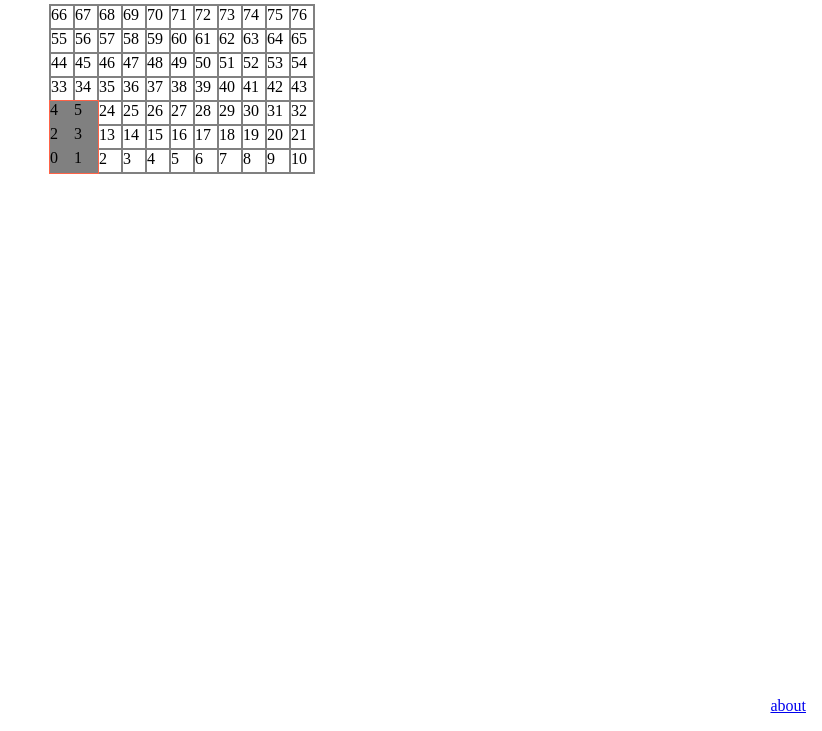
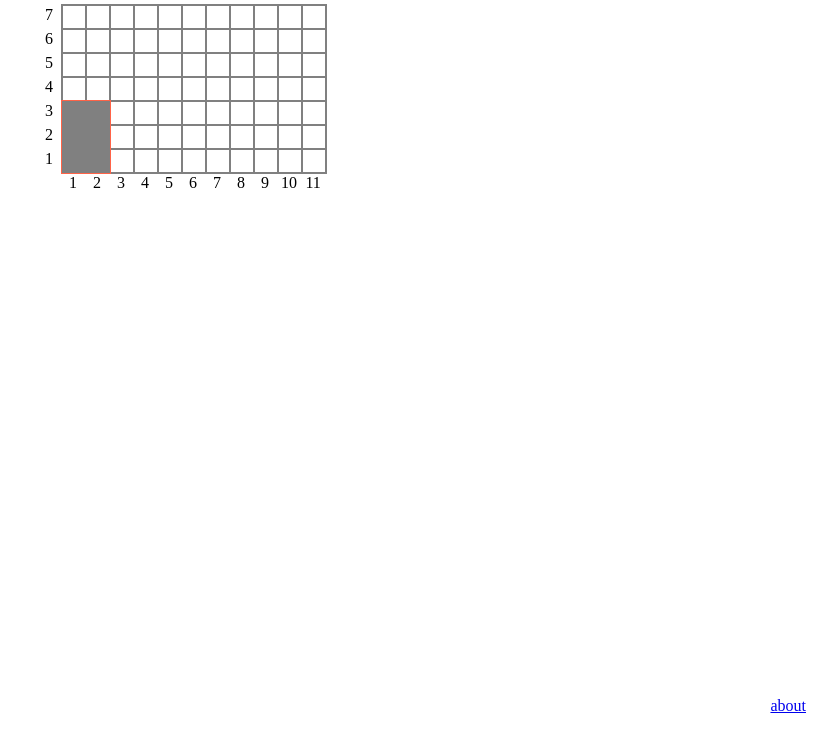
Before and after one commit to woooil/area-model, a plain HTML site: page index.html in a window 1280 px wide. Shown: the part 69-800 px from the top of the page, without its empty margins (458-1280 px from the left). Drawn offline with Linux system fonts and the light colour scheme.

Commit message:
Add axes, add a feature to delete tiles, and remove tile numbers

```diff
--- a/css/style.css
+++ b/css/style.css
@@ -18,7 +18,11 @@ body {
     flex-direction: column;
 }
 
-.grid-width, .grid-height, .tile-width, .tile-height {
+.grid-width,
+.grid-height,
+.tile-width,
+.tile-height,
+.unit {
     font-size: 1rem;
     text-align: center;
 }
@@ -27,36 +31,51 @@ body {
     flex-direction: row;
 }
 
-ul.grid {
+.grid-with-axes {
+    display: grid;
+    grid-template-columns: 1fr 11fr;
+}
+
+.grid {
     list-style-type: none;
     display: grid;
     border: 1px solid gray;
 }
 
 .tile-container {
-    /* background-color: green; */
     display: flex;
     justify-content: center;
     width: 100%;
     height: auto;
 }
 
-ul.tile {
+.tile {
     position: absolute;
     list-style-type: none;
     display: grid;
     box-shadow: 0 0 0 1px tomato;
 }
 
+.x-axis{
+    list-style-type: none;
+    display: flex;
+}
+
+.y-axis{
+    list-style-type: none;
+    display: flex;
+    flex-direction: column-reverse;
+}
+
 .tile-size {
     flex-direction: row;
 }
 
-ul.grid li {
+.grid li {
     border: 1px solid gray;
 }
 
-ul.tile li {
+.tile li {
     background-color: gray;
 }
 
--- a/index.html
+++ b/index.html
@@ -21,8 +21,12 @@
             <span>x</span>
             <input type="number" pattern="\d*" min="1" class="tile-height" placeholder="y">
         </div>
-        <ul class="grid">
-        </ul>
+        <div class="grid-with-axes">
+            <ul class="y-axis">yy</ul>
+            <ul class="grid"></ul>
+            <ul class="origin"></ul>
+            <ul class="x-axis"></ul>
+        </div>
         <div class="tile-container">
         </div>
         <footer><a href="https://github.com/woooil/area-model" class="about">about</a></footer>
--- a/js/main.js
+++ b/js/main.js
@@ -1,6 +1,9 @@
 const gridWidth = document.querySelector(".grid-width");
 const gridHeight = document.querySelector(".grid-height");
-const grid = document.querySelector(".grid");
+const gridWithAxes = document.querySelector(".grid-with-axes");
+const grid = gridWithAxes.querySelector(".grid");
+const xAxis = gridWithAxes.querySelector(".x-axis");
+const yAxis = gridWithAxes.querySelector(".y-axis");
 const tileWidth = document.querySelector(".tile-width");
 const tileHeight = document.querySelector(".tile-height");
 const tileContainer = document.querySelector(".tile-container");
@@ -37,7 +40,7 @@ function init() {
     tileHeight.value = tileSize.height;
     tileWidth.setAttribute("max", MAX_TILE_SIZE);
     tileHeight.setAttribute("max", MAX_TILE_SIZE);
-    setUnits(grid, gridSize);
+    setGrid();
     createTile();
 }
 
@@ -47,20 +50,38 @@ function setUnits(cont, size) {
     cont.innerHTML = "";
     Array(width * height).fill().forEach((_, i) => {
         const li = document.createElement("li");
-        li.innerText = i;
-        li.setAttribute("list-index", i);
-        li.classList.add(`list${i}`);
+        // li.innerText = i;
+        li.setAttribute("unit-index", i);
+        li.classList.add("unit");
         li.style.width = li.style.height = UNIT_SIZE + "rem";
-        cont.insertBefore(li, cont.querySelector(`[list-index='${i - width - i % width}']`));
+        cont.insertBefore(li, cont.querySelector(`[unit-index='${i - width - i % width}']`));
     });
     cont.style.gridTemplateColumns = `repeat(${width}, 1fr)`;
 }
 
-/*
-How a function anchorTile works:
-    A tile finds and remembers the coordinates on the grid under the tile unit with index of 0.
-    Whenever the size of the grid is updated, anchorTile is called.
-*/
+function setGrid(){
+    setUnits(grid, gridSize);
+    gridWithAxes.style.gridTemplateColumns = `1fr ${gridSize.width}fr`;
+    Object.values(tileContainer.children).forEach(item => anchorTile(item));
+    xAxis.innerHTML = "";
+    Array(gridSize.width).fill().forEach((_, i) => {
+        const li = document.createElement("li");
+        li.innerText = i + 1;
+        li.setAttribute("unit-index", i);
+        li.classList.add("unit");
+        li.style.width = li.style.height = UNIT_SIZE + "rem";
+        xAxis.appendChild(li);
+    });
+    yAxis.innerHTML = "";
+    Array(gridSize.height).fill().forEach((_, i) => {
+        const li = document.createElement("li");
+        li.innerText = i + 1;
+        li.setAttribute("unit-index", i);
+        li.classList.add("unit");
+        li.style.width = li.style.height = UNIT_SIZE + "rem";
+        yAxis.appendChild(li);
+    });
+}
 
 function isInGrid(tile) {
     const halfUnitPx = 0.5 * UNIT_SIZE * PIXEL_PER_REM;;
@@ -71,14 +92,14 @@ function isInGrid(tile) {
     }
     const gridUnitIndex = parseInt(Object.entries(document.elementsFromPoint(left + halfUnitPx - window.pageXOffset, top + tile.offsetHeight - halfUnitPx - window.pageYOffset)).filter(item =>
         (item[1].parentElement && item[1].parentElement.classList.contains("grid"))
-    )[0][1].getAttribute("list-index"));
+    )[0][1].getAttribute("unit-index"));
     tile.setAttribute("anchor-x", gridUnitIndex % gridSize.width);
     tile.setAttribute("anchor-y", parseInt(gridUnitIndex / gridSize.width));
     return true;
 }
 
 function anchorTile(tile) {
-    const gridUnit = grid.querySelector(`[list-index="${parseInt(tile.getAttribute("anchor-x")) + parseInt(tile.getAttribute("anchor-y")) * gridSize.width}"]`);
+    const gridUnit = grid.querySelector(`[unit-index="${parseInt(tile.getAttribute("anchor-x")) + parseInt(tile.getAttribute("anchor-y")) * gridSize.width}"]`);
     tile.style.left = gridUnit.offsetLeft + "px";
     tile.style.top = gridUnit.offsetTop - tile.offsetHeight + UNIT_SIZE * PIXEL_PER_REM + "px";
 }
@@ -105,9 +126,9 @@ function createTile() {
         tile.style.top = (touchLocation.pageY - tileOffset.y) + 'px';
     });
     tile.addEventListener("touchend", event => {
-        console.log(event);
         const tile = event.target.parentElement;
         if (isInGrid(tile)) anchorTile(tile);
+        else tile.remove();
         if (parseInt(tile.attributes["tile-index"].value) === tileCount - 1) createTile();
     });
     tileCount++;
@@ -117,14 +138,12 @@ function createTile() {
 
 gridWidth.addEventListener("input", event => {
     gridSize.width = parseInt(event.target.value);
-    setUnits(grid, gridSize);
-    Object.values(tileContainer.children).forEach(item => anchorTile(item));
+    setGrid();
 });
 
 gridHeight.addEventListener("input", event => {
     gridSize.height = parseInt(event.target.value);
-    setUnits(grid, gridSize);
-    Object.values(tileContainer.children).forEach(item => anchorTile(item));
+    setGrid();
 });
 
 tileWidth.addEventListener("input", event => {
```
